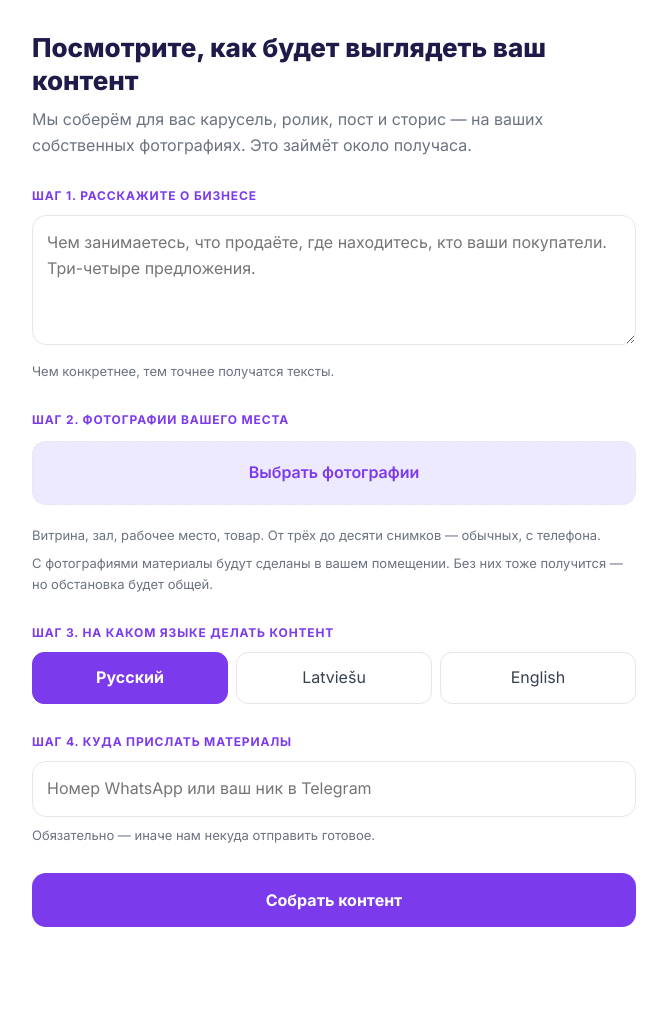
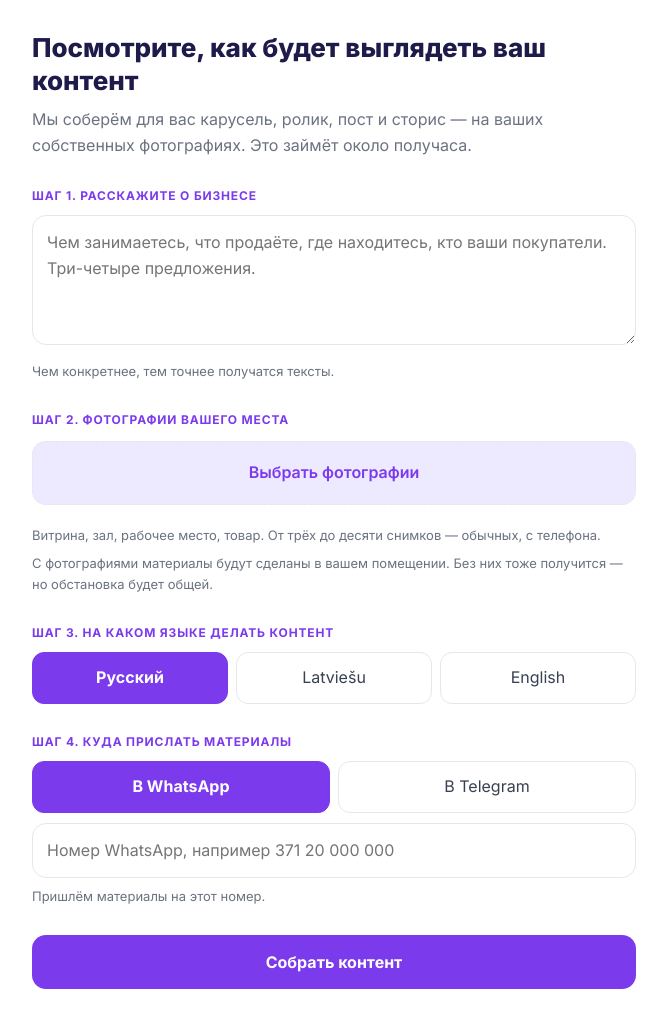
Before and after one commit to leonsgo23-cell/marketingdna-site, a website: page test.html in a window 1280 px wide. Shown: the whole page, without its empty margins (306-973 px from the left). Drawn offline with Linux system fonts and the light colour scheme.

Commit message:
Страница теста: выбор канала вместо ввода ника
WhatsApp — номер, Telegram — кнопка «Открыть Telegram» после отправки: нажатие в
боте и есть согласие на переписку, ник вводить не нужно. Тот же приём, что уже
работает на главной странице сайта.

Co-Authored-By: Claude Opus 5 <noreply@anthropic.com>

```diff
--- a/test.html
+++ b/test.html
@@ -81,9 +81,14 @@ var T = {
     added: 'Добавлено фотографий: ',
     step3: 'Шаг 3. На каком языке делать контент',
     step4: 'Шаг 4. Куда прислать материалы',
-    ph4: 'Номер WhatsApp или ваш ник в Telegram',
-    hint4: 'Обязательно — иначе нам некуда отправить готовое.',
-    needContact: 'Укажите, куда прислать материалы.'
+    wa: 'В WhatsApp',
+    tg: 'В Telegram',
+    phPhone: 'Номер WhatsApp, например 371 20 000 000',
+    hintWa: 'Пришлём материалы на этот номер.',
+    hintTg: 'После кнопки откроется наш бот — нажмите в нём «Начать», и мы пришлём материалы туда.',
+    needPhone: 'Укажите номер WhatsApp.',
+    openTg: 'Открыть Telegram',
+    tgWait: 'Остался один шаг: откройте бота и нажмите «Начать» — тогда мы начнём собирать и пришлём материалы вам.'
   },
   lv: {
     title: 'Paskatieties, kā izskatīsies jūsu saturs',
@@ -104,9 +109,14 @@ var T = {
     added: 'Pievienotas fotogrāfijas: ',
     step3: '3. solis. Kādā valodā veidot saturu',
     step4: '4. solis. Kurp atsūtīt materiālus',
-    ph4: 'WhatsApp numurs vai jūsu segvārds Telegram',
-    hint4: 'Obligāti — citādi mums nebūs, kurp nosūtīt gatavo.',
-    needContact: 'Norādiet, kurp atsūtīt materiālus.'
+    wa: 'Uz WhatsApp',
+    tg: 'Uz Telegram',
+    phPhone: 'WhatsApp numurs, piemēram 371 20 000 000',
+    hintWa: 'Atsūtīsim materiālus uz šo numuru.',
+    hintTg: 'Pēc pogas atvērsies mūsu bots — nospiediet tajā «Sākt», un mēs atsūtīsim materiālus turp.',
+    needPhone: 'Norādiet WhatsApp numuru.',
+    openTg: 'Atvērt Telegram',
+    tgWait: 'Palicis viens solis: atveriet botu un nospiediet «Sākt» — tad sāksim gatavot un atsūtīsim jums materiālus.'
   }
 };
 
@@ -139,8 +149,12 @@ function el(id) { return document.getElementById(id); }
       '<button type="button" class="lang" data-v="en">English</button>' +
     '</div>' +
     '<div class="step">' + t.step4 + '</div>' +
-    '<input id="c" class="contact" placeholder="' + t.ph4 + '">' +
-    '<div class="hint">' + t.hint4 + '</div>' +
+    '<div class="langs" id="ch">' +
+      '<button type="button" class="lang on" data-ch="whatsapp">' + t.wa + '</button>' +
+      '<button type="button" class="lang" data-ch="telegram">' + t.tg + '</button>' +
+    '</div>' +
+    '<input id="c" class="contact" style="margin-top:10px" placeholder="' + t.phPhone + '" inputmode="tel">' +
+    '<div class="hint" id="ch_hint">' + t.hintWa + '</div>' +
     '<button class="go" id="go">' + t.go + '</button>' +
     '<div class="msg" id="m"></div>';
 
@@ -188,17 +202,31 @@ function el(id) { return document.getElementById(id); }
     };
   });
 
+  // Канал: WhatsApp — нужен номер; Telegram — номер не нужен, клиент подтвердит
+  // переход нажатием кнопки в боте (так же, как вход с главной страницы сайта)
+  var CHANNEL = 'whatsapp';
+  [].forEach.call(document.querySelectorAll('[data-ch]'), function (b) {
+    b.onclick = function () {
+      CHANNEL = b.getAttribute('data-ch');
+      [].forEach.call(document.querySelectorAll('[data-ch]'), function (x) { x.classList.remove('on'); });
+      b.classList.add('on');
+      el('c').style.display = CHANNEL === 'whatsapp' ? '' : 'none';
+      el('ch_hint').textContent = CHANNEL === 'whatsapp' ? t.hintWa : t.hintTg;
+    };
+  });
+
   el('go').onclick = function () {
     var d = el('d').value.trim();
     if (d.length < MIN_DESC) { el('m').textContent = t.tooShort; return; }
-    var contact = el('c').value.trim();
-    if (contact.length < 4) { el('m').textContent = t.needContact; el('c').focus(); return; }
+    var phone = el('c').value.trim();
+    if (CHANNEL === 'whatsapp' && phone.replace(/\D/g, '').length < 8) {
+      el('m').textContent = t.needPhone; el('c').focus(); return;
+    }
     el('go').disabled = true; el('m').textContent = t.sending;
 
-    // Клиента заводим в момент отправки — по контакту, который он указал
     fetch(API + '/test/start', {
       method: 'POST', headers: { 'Content-Type': 'application/json' },
-      body: JSON.stringify({ lang: CONTENT_LANG, contact: contact })
+      body: JSON.stringify({ lang: CONTENT_LANG, channel: CHANNEL, phone: phone })
     }).then(function (r) { return r.json(); })
       .then(function (j) {
         if (!j || !j.key) throw new Error('start');
@@ -212,8 +240,13 @@ function el(id) { return document.getElementById(id); }
         });
       })
       .then(function (r) { return r.ok ? r.json() : Promise.reject(new Error('go')); })
-      .then(function () {
-        el('app').innerHTML = '<div class="ok"><h2>' + t.okTitle + '</h2><p class="lead">' + t.okText + '</p></div>';
+      .then(function (j) {
+        if (j && j.telegram) {
+          el('app').innerHTML = '<div class="ok"><h2>' + t.okTitle + '</h2><p class="lead">' + t.tgWait + '</p>' +
+            '<a class="go" style="text-decoration:none;display:inline-block;width:auto;padding:16px 28px" href="' + j.telegram + '">' + t.openTg + '</a></div>';
+        } else {
+          el('app').innerHTML = '<div class="ok"><h2>' + t.okTitle + '</h2><p class="lead">' + t.okText + '</p></div>';
+        }
       })
       .catch(function () { el('m').textContent = t.err; el('go').disabled = false; });
   };
```
